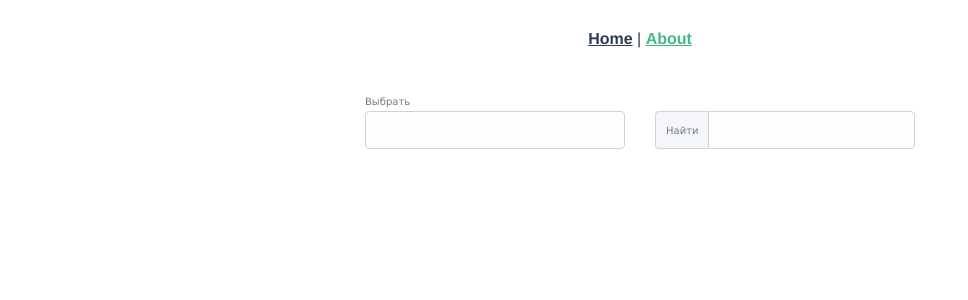
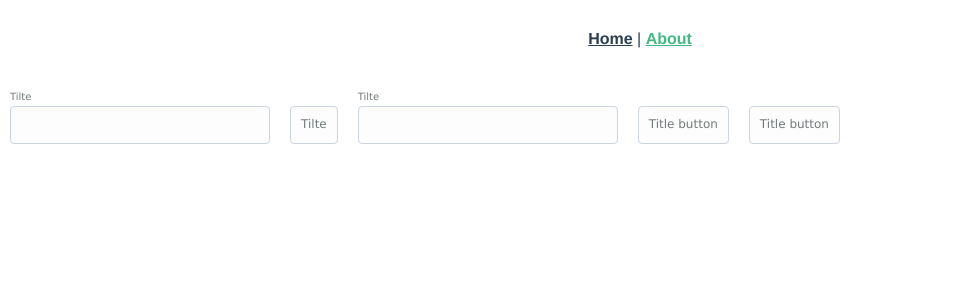
Before and after one commit to miharevdev/sell-town-portal, a Vue app: page /about in a window 1280 px wide. Shown: the top 300 px of the page, without its empty margins (0-968 px from the left). Built offline with nearby package versions, Linux system fonts and the light colour scheme.

Commit message:
add: button component

```diff
--- a/src/assets/styles/custom.scss
+++ b/src/assets/styles/custom.scss
@@ -72,7 +72,7 @@ $min-radius: 4px;
 .select {
     @include flex-col(flex-start, flex-start);
     @include font;
-    margin: 5px;
+
     padding: 10px;
     position: relative;
 
@@ -208,7 +208,6 @@ $min-radius: 4px;
 .input {
     @include flex-col(flex-start, flex-start);
     @include font;
-    margin: 5px;
     padding: 10px;
 
     @media screen and (min-width: 420px) {
--- /dev/null
+++ b/src/components/UI/button/BaseButton.vue
@@ -0,0 +1,39 @@
+<template>
+    <div>
+        <button class="button" :type="type">
+            {{ title }}
+        </button>
+    </div>
+</template>
+
+<script>
+    export default {
+        props: {
+            type: { type: String, default: "button" },
+            title: { type: String, default: "Title button" },
+        }
+    }
+</script>
+
+<style lang="scss" scoped>
+@import "~/src/assets/styles/custom.scss";
+
+.button {
+    @include flex-row(center, center);
+    @include font;
+    font-size: 12px;
+    height: 38px;
+    white-space: nowrap;
+    padding: 0px 10px;
+    margin: 0px 10px;
+    border: $min-border;
+    border-radius: $min-radius;
+    color: $text-input-color;
+    background-color: $backdrop-color;
+
+    &:active {
+        border: $main-border-focus;
+        background-color: $backdrop-label-color;
+    }
+}
+</style>
--- a/src/views/AboutView.vue
+++ b/src/views/AboutView.vue
@@ -1,19 +1,24 @@
 <template>
   <div class="about">
-    <base-select title="Выбрать" :options="options" />
-    <base-input title="Найти" hasLeftTitile />
-
+    <base-select title="Tilte" :options="options" />
+    <base-button title="Tilte" class="btn" />
+    <base-input title="Tilte" />
+    <base-button class="btn" />
+    <base-button class="btn" />
   </div>
 </template>
 
 <script>
+import BaseSelect from "@/components/UI/select/base-select/BaseSelect.vue";
+import BaseButton from "@/components/UI/button/BaseButton.vue"
 import BaseInput from "@/components/UI/input/BaseInput.vue";
-import BaseSelect from "@/components/UI/select/base-select/BaseSelect.vue";
+
 
   export default {
     components: {
-      BaseInput,
-      BaseSelect
+      BaseButton,
+      BaseSelect,
+      BaseInput
     },
 
     data() {
@@ -40,6 +45,11 @@ import BaseSelect from "@/components/UI/select/base-select/BaseSelect.vue";
 
 
 .about {
-  @include flex-row(center, flex-start);
+  @include flex-row(flex-start, center);
+  flex-wrap: wrap;
+}
+
+.btn {
+  margin-top: 4px;
 }
 </style>
```
